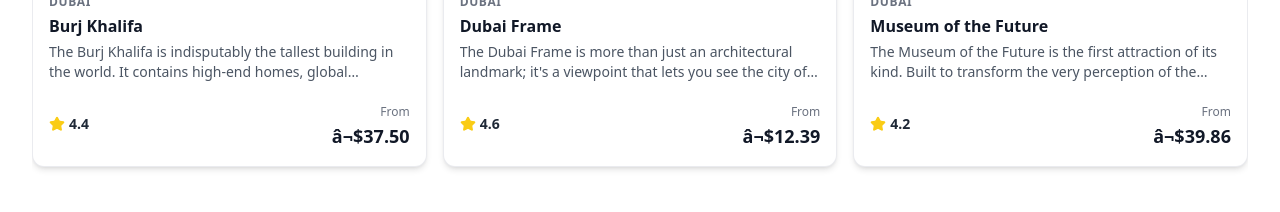
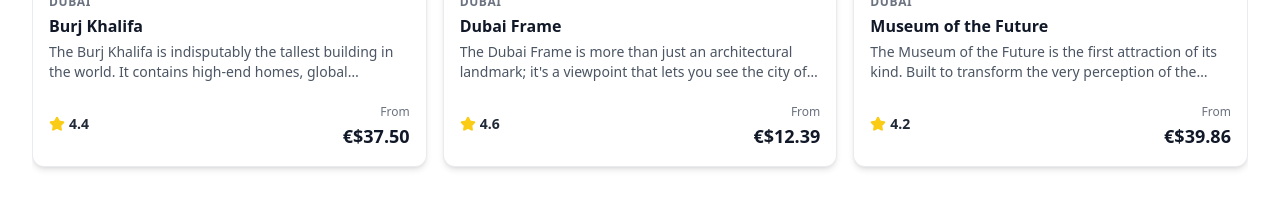
Before and after one commit to waseemsamra/tiqetappmain, a Next.js app: page / in a window 1280 px wide. Shown: the part 1220-1432 px from the top of the page. Built offline with nearby package versions, Linux system fonts and the light colour scheme.

Commit message:
Fix currency display: show proper Euro symbol (â¬) instead of incorrect formatting; add deployment trigger for Vercel

```diff
--- a/src/app/home-page-client.tsx
+++ b/src/app/home-page-client.tsx
@@ -31,6 +31,7 @@
 const TARGET_CITIES = ['Barcelona', 'Rome', 'Paris', 'New York', 'Amsterdam'];
 const UAE_CITIES = ["Dubai", "Abu Dhabi", "Sharjah", "Ras al-Khaimah", "Fujairah"];
 
+  // DEPLOYMENT TRIGGER: 2026-06-12T02:55:00+04:00 - Fixed currency display to show proper Euro symbol (â¬) instead of $â¬$ formatting
   // DEPLOYMENT TRIGGER: 2026-06-12T02:38:00+04:00 - Fix currency display to show proper symbols (â¬ for EUR, $ for USD, £ for GBP)
   // Last updated: 2026-06-12T02:31:38+04:00 - Triggering Vercel deployment
 export default function HomePageClient({ allExcursions, topRatedExcursions, heroContent, uaeExcursions, worldwideExcursions, barcelonaExcursions }: HomePageClientProps) {
--- a/src/components/attraction-card.tsx
+++ b/src/components/attraction-card.tsx
@@ -39,7 +39,7 @@
                       <StarRating rating={excursion.rating} />
                      <div className="text-right">
                          <span className="text-xs text-gray-500">From</span>
-                         <p className="font-bold text-lg text-gray-900">{excursion.currency === "EUR" ? "â¬" : excursion.currency === "USD" ? "\$" : excursion.currency === "GBP" ? "£" : excursion.currency}${Number(excursion.price || 0).toFixed(2)}</p>
+                         <p className="font-bold text-lg text-gray-900">{excursion.currency === "EUR" ? "€" : excursion.currency === "USD" ? "$" : excursion.currency === "GBP" ? "£" : excursion.currency}${Number(excursion.price || 0).toFixed(2)}</p>
                      </div>
                  </div>
              </div>
--- a/src/components/popular-attraction-card.tsx
+++ b/src/components/popular-attraction-card.tsx
@@ -43,7 +43,7 @@
                     <StarRating rating={excursion.rating} />
                     <div className="text-right">
                         <span className="text-xs text-gray-500">From</span>
-                        <p className="font-bold text-lg text-gray-900">{excursion.currency === "EUR" ? "â¬" : excursion.currency === "USD" ? "\$" : excursion.currency === "GBP" ? "£" : excursion.currency}${excursion.price.toFixed(2)}</p>
+                        <p className="font-bold text-lg text-gray-900">{excursion.currency === "EUR" ? "€" : excursion.currency === "USD" ? "$" : excursion.currency === "GBP" ? "£" : excursion.currency}${excursion.price.toFixed(2)}</p>
                     </div>
                 </div>
             </div>
```
